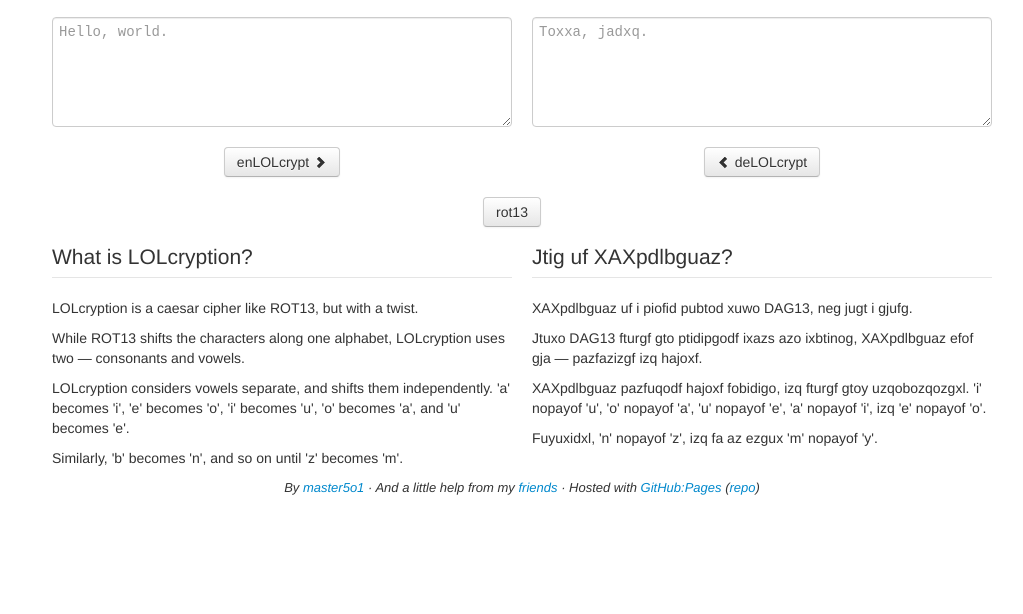
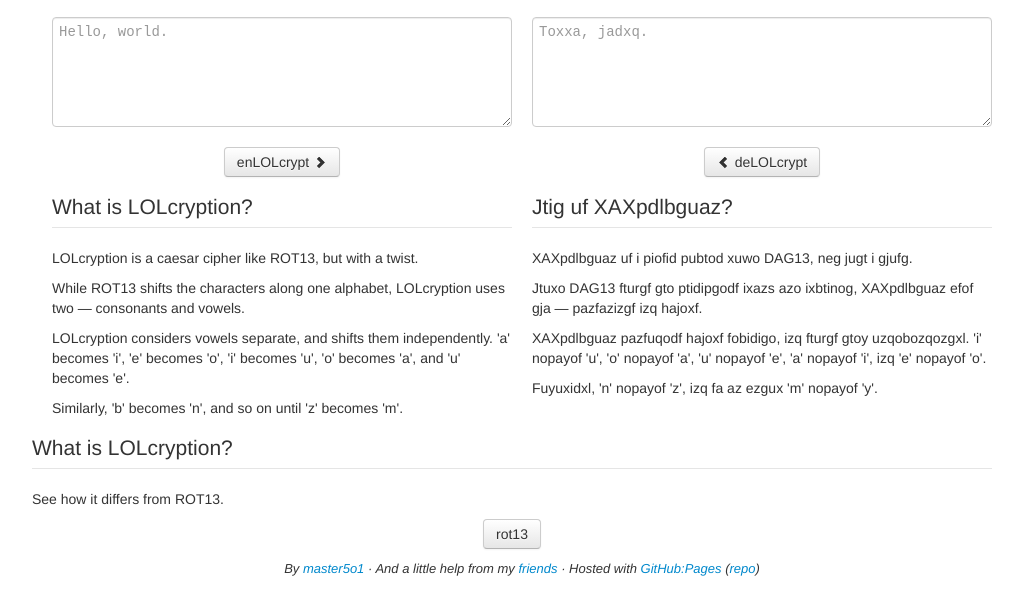
Before and after one commit to master5o1/lolcryption.master5o1.com, a plain HTML site: page index.html in a window 1280 px wide. Shown: the part 116-730 px from the top of the page, without its empty margins (118-1141 px from the left). Drawn offline with nearby package versions, Linux system fonts and the light colour scheme.

Commit message:
Update index.html

```diff
--- a/index.html
+++ b/index.html
@@ -38,13 +38,6 @@
 				</fieldset>
 			</div>
 			<div class="row">
-				<div class="btn-toolbar" style="text-align: center;">
-					<div class="btn-group">
-						<button id="rot13" class="btn">rot13</button>
-					</div>
-				</div>
-			</div>
-			<div class="row">
 				<div class="span6">
 					<legend>What is LOLcryption?</legend>
 					<p>LOLcryption is a caesar cipher like ROT13, but with a twist.</p>
@@ -60,6 +53,15 @@
 					<p>Fuyuxidxl, 'n' nopayof 'z', izq fa az ezgux 'm' nopayof 'y'.</p>
 				</div>
 			</div>
+			<div class="row">
+				<legend>What is LOLcryption?</legend>
+				<p>See how it differs from ROT13.</p>
+				<div class="btn-toolbar" style="text-align: center;">
+					<div class="btn-group">
+						<button id="rot13" class="btn">rot13</button>
+					</div>
+				</div>
+			</div>
 			<div class="small-oblique" style="text-align: center;">
 				By <a href="http://master5o1.com/">master5o1</a> &middot; And a little help from my <a href="https://github.com/ualug?tab=members">friends</a> &middot;
 				Hosted with <a href="http://pages.github.com/">GitHub:Pages</a> (<a href="https://github.com/master5o1/lolcryption.master5o1.com">repo</a>)
```
